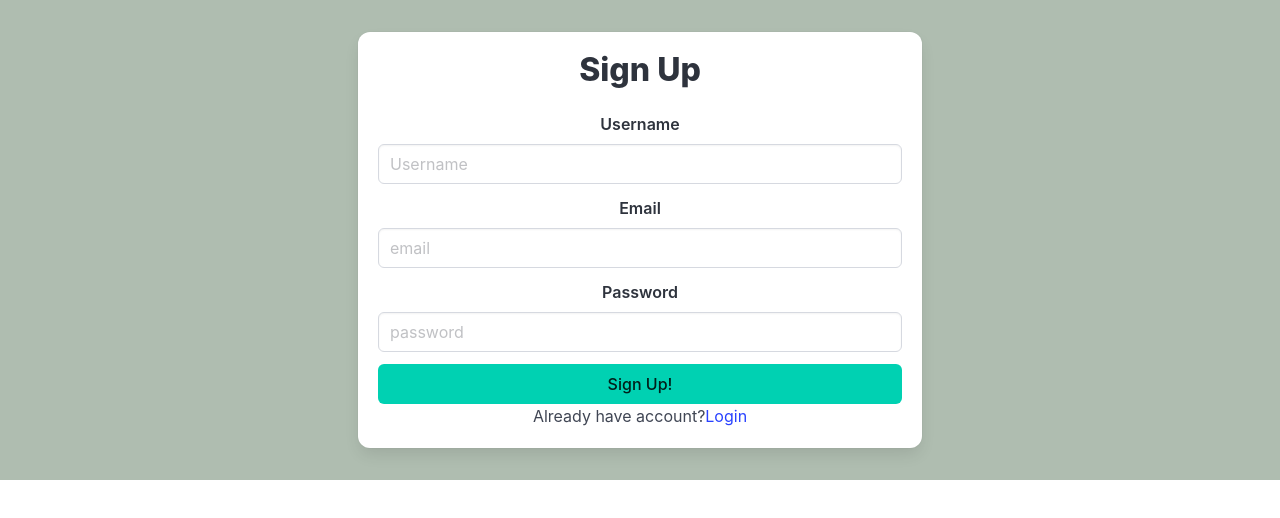
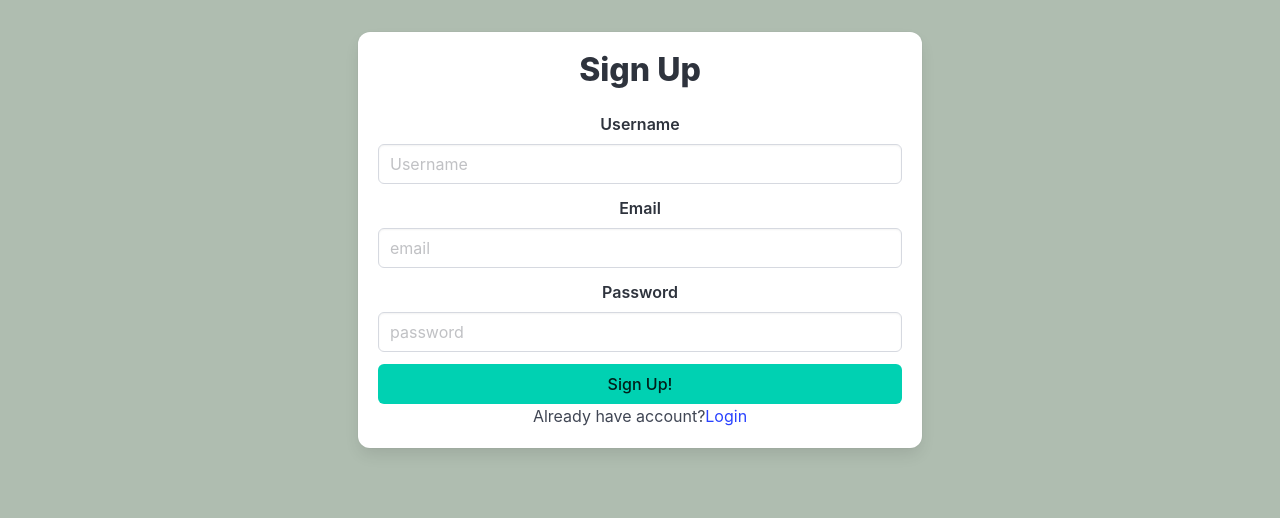
Before and after one commit to shouq3s/healthyFoods-frontend, a React (Vite) app: page /signup in a window 1280 px wide. Shown: the top 518 px of the page. Built offline with nearby package versions, Linux system fonts and the light colour scheme; no server answers.

Commit message:
more bulma css

```diff
--- a/src/pages/Login.jsx
+++ b/src/pages/Login.jsx
@@ -37,6 +37,7 @@ function Login() {
   }
 
   return (
+    <section className="hero is-fullheight ">
     <div className="container">
     <div className="columns is-centered">
       <div className="column is-half">
@@ -81,7 +82,7 @@ function Login() {
     </div>
     </div>
     </div>
-
+   </section>
   )
 }
 
--- a/src/pages/Signup.jsx
+++ b/src/pages/Signup.jsx
@@ -24,6 +24,7 @@ function Signup() {
         }
     }
     return (
+        <section className="hero is-fullheight ">
         <div className="container">
         <div className="columns is-centered">
           <div className="column is-half">
@@ -78,6 +79,7 @@ function Signup() {
       </div>
     </div>
 </div>
+</section>
     )
 }
 
```
